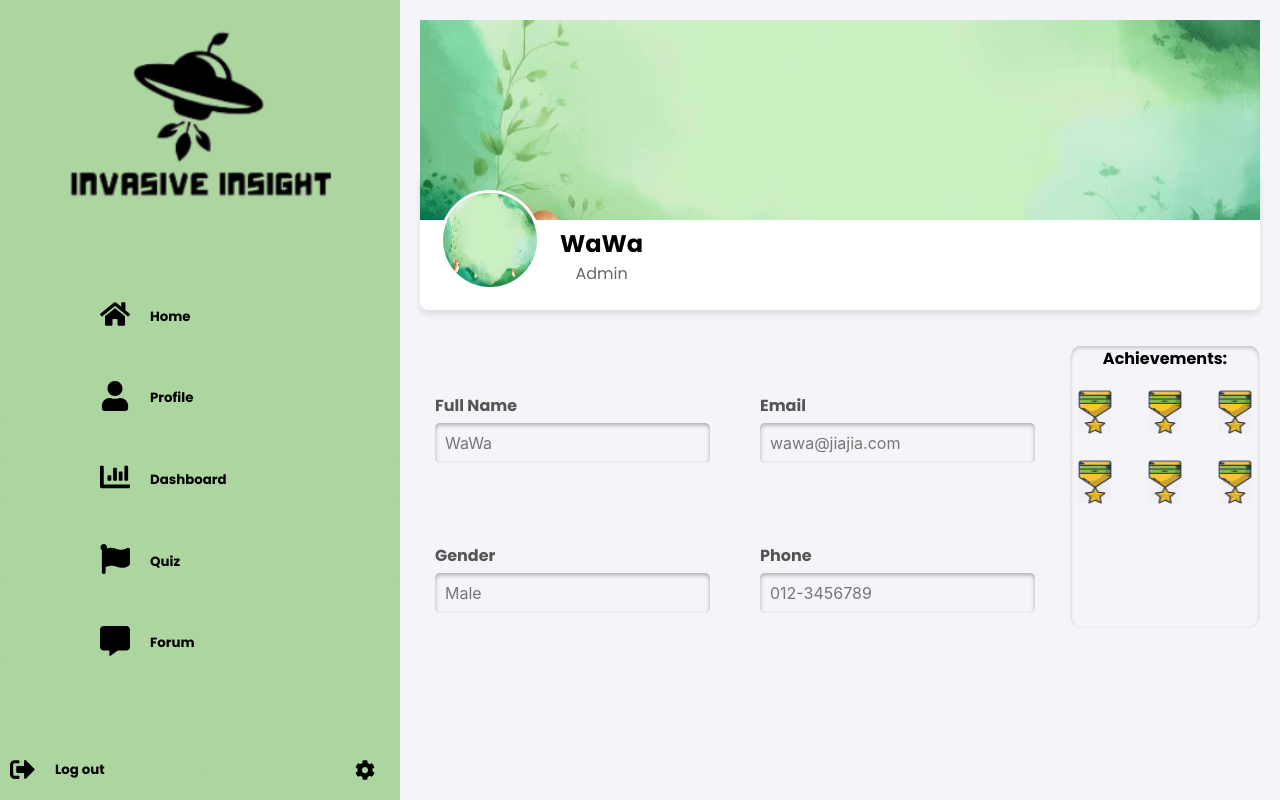
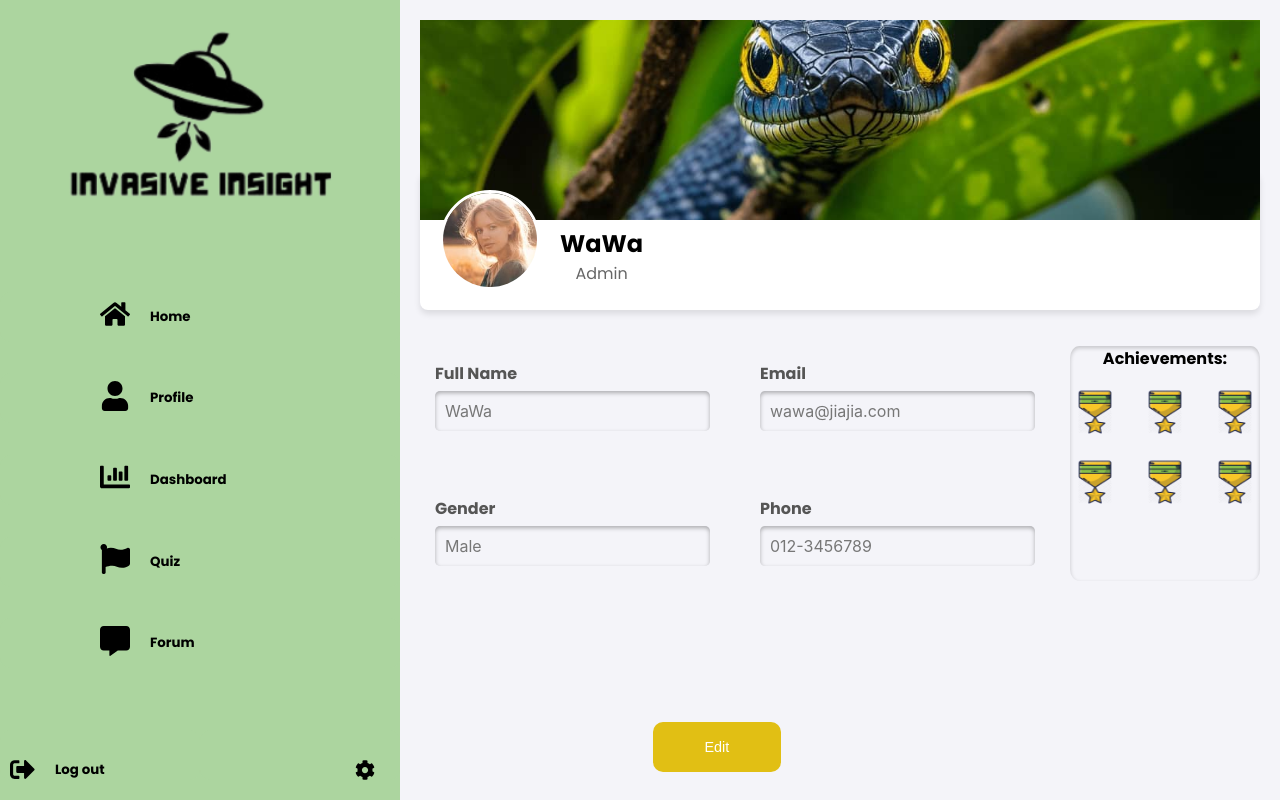
Before and after one commit to Kaiyin-412/invasive_insight_front-end, a React (Create React App) app: page /LandingPage/Profile in a window 1280 px wide. Built offline with nearby package versions, Linux system fonts and the light colour scheme; no server answers.

Commit message:
Added edit button, added default bg and img

```diff
--- a/src/Main_frame/Profile_frame/ProfilePage.css
+++ b/src/Main_frame/Profile_frame/ProfilePage.css
@@ -62,9 +62,9 @@
 .UserInfoColumns {
   display: flex;
   flex-direction: column;
-  gap: 50px;
+  gap: 35px;
   flex: 1; /* Ensures equal space for left and right columns */
-  margin-top: 3rem;
+  margin-top: 1rem;
 }
 
 .InfoBox {
@@ -121,3 +121,46 @@
   border-radius: 8px;
   box-shadow: 0 4px 6px rgba(0, 0, 0, 0.0);
 }
+
+.EditButton {
+  position: absolute;
+  bottom: 1vh;
+  left: 56%;
+  width: 10%;
+  height: -20%;
+  transform: translateX(-50%);
+  padding: 10px 20px;
+  background-color: #e1bf14;
+  color: white;
+  font-size: 90%;
+  border: none;
+  border-radius: 10px;
+  cursor: pointer;
+}
+
+.EditModal {
+  position: fixed;
+  top: 0;
+  left: 0;
+  width: 100%;
+  height: 100%;
+  background-color: rgba(0, 0, 0, 0.5);
+  display: flex;
+  justify-content: center;
+  align-items: center;
+}
+
+.EditModalContent {
+  background-color: white;
+  padding: 20px;
+  border-radius: 8px;
+  width: 400px;
+  display: flex;
+  flex-direction: column;
+  gap: 20px;
+}
+
+.ModalActions {
+  display: flex;
+  justify-content: space-between;
+}
--- a/src/Main_frame/Profile_frame/ProfilePage.js
+++ b/src/Main_frame/Profile_frame/ProfilePage.js
@@ -1,11 +1,14 @@
 import React, { useEffect, useState } from 'react';
 import SideBar from '../SideBar/SideBar';
 import './ProfilePage.css';
-import backgroundImg from '../../image/Quiz_background_image/latestquizbg.jpg';
+import backgroundImg from '../../image/Profile_image/profilebg.jpg';
+import profileImg from '../../image/Profile_image/profileimg.jpg';
 import badgeImage from '../../image/Dashboard_image/badge.png';
 
 function ProfilePage() {
   const [userData, setUserData] = useState({});
+  const [isEditing, setIsEditing] = useState(false); // Modal state
+  const [editedData, setEditedData] = useState({}); // Data being edited
 
   useEffect(() => {
     // for fetching user data from the backend
@@ -19,16 +22,9 @@ function ProfilePage() {
           gender: "Male",
           email: "wawa@jiajia.com",
           phone: "012-3456789",
-        profileImage: backgroundImg,
+          profileImage: profileImg,
           backgroundImage: backgroundImg,
-        badges: [
-          badgeImage,
-          badgeImage,
-          badgeImage,
-          badgeImage,
-          badgeImage,
-          badgeImage,
-        ],
+          badges: [badgeImage, badgeImage, badgeImage, badgeImage, badgeImage, badgeImage],
         };
 
         setUserData(mockData);
@@ -40,6 +36,25 @@ function ProfilePage() {
     fetchUserData();
   }, []);
 
+  const handleEditButtonClick = () => {
+    setEditedData(userData);
+    setIsEditing(true);
+  };
+
+  const handleInputChange = (e) => {
+    const { name, value } = e.target;
+    setEditedData({ ...editedData, [name]: value });
+  };
+
+  const handleSaveChanges = () => {
+    setUserData(editedData);
+    setIsEditing(false);
+  };
+
+  const handleCancelEdit = () => {
+    setIsEditing(false);
+  };
+
   return (
     <div className="ProfilePage">
       <SideBar />
@@ -50,7 +65,7 @@ function ProfilePage() {
         ></div>
         <div className="ProfileDetails">
           <img
-            src={userData.profileImage || backgroundImg}
+            src={userData.profileImage || profileImg}
             alt="Profile"
             className="ProfileImage"
           />
@@ -61,7 +76,6 @@ function ProfilePage() {
         </div>
         <div className="ProfileContent">
           <div className="UserInfoColumns">
-    {/* Left Column */}
             <div className="InfoBox">
               <p className="InfoBoxTitle">Full Name</p>
               <div className="InfoBoxContent">{userData.fullName || 'UserName'}</div>
@@ -71,7 +85,6 @@ function ProfilePage() {
               <div className="InfoBoxContent">{userData.gender || 'Gender'}</div>
             </div>
           </div>
-  {/* Right Column */}
           <div className="UserInfoColumns">
             <div className="InfoBox">
               <p className="InfoBoxTitle">Email</p>
@@ -82,7 +95,6 @@ function ProfilePage() {
               <div className="InfoBoxContent">{userData.phone || '012-34567890'}</div>
             </div>
           </div>
-  {/* Achievements */}
           <div className="Achievements">
             <p><strong>Achievements:</strong></p>
             <div className="Badges">
@@ -96,6 +108,55 @@ function ProfilePage() {
             </div>
           </div>
         </div>
+        <button className="EditButton" onClick={handleEditButtonClick}>Edit</button>
+
+        {isEditing && (
+          <div className="EditModal">
+            <div className="EditModalContent">
+              <h2>Edit Profile</h2>
+              <label>
+                Full Name:
+                <input
+                  type="text"
+                  name="fullName"
+                  value={editedData.fullName}
+                  onChange={handleInputChange}
+                />
+              </label>
+              <label>
+                Gender:
+                <input
+                  type="text"
+                  name="gender"
+                  value={editedData.gender}
+                  onChange={handleInputChange}
+                />
+              </label>
+              <label>
+                Email:
+                <input
+                  type="email"
+                  name="email"
+                  value={editedData.email}
+                  onChange={handleInputChange}
+                />
+              </label>
+              <label>
+                Phone:
+                <input
+                  type="text"
+                  name="phone"
+                  value={editedData.phone}
+                  onChange={handleInputChange}
+                />
+              </label>
+              <div className="ModalActions">
+                <button onClick={handleSaveChanges}>Save</button>
+                <button onClick={handleCancelEdit}>Cancel</button>
+              </div>
+            </div>
+          </div>
+        )}
       </div>
     </div>
   );
```
Also changed, not shown: src/image/Profile_image/profilebg.jpg (added), src/image/Profile_image/profileimg.jpg (added). Lines whose indentation alone changed are shown as unchanged.
